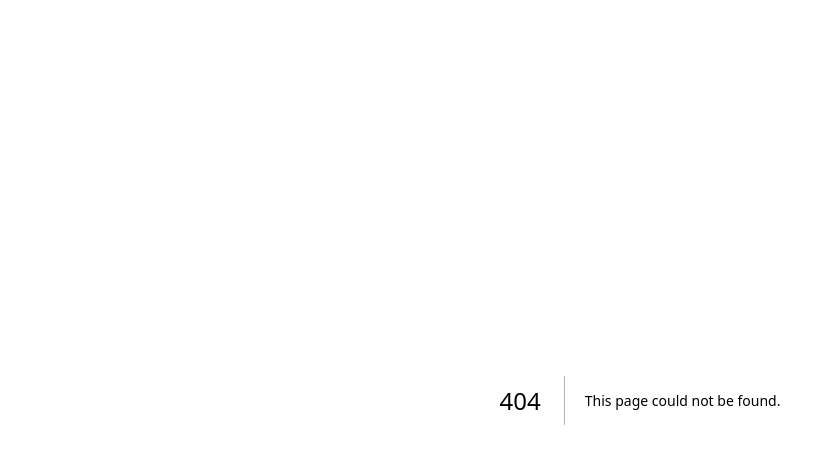
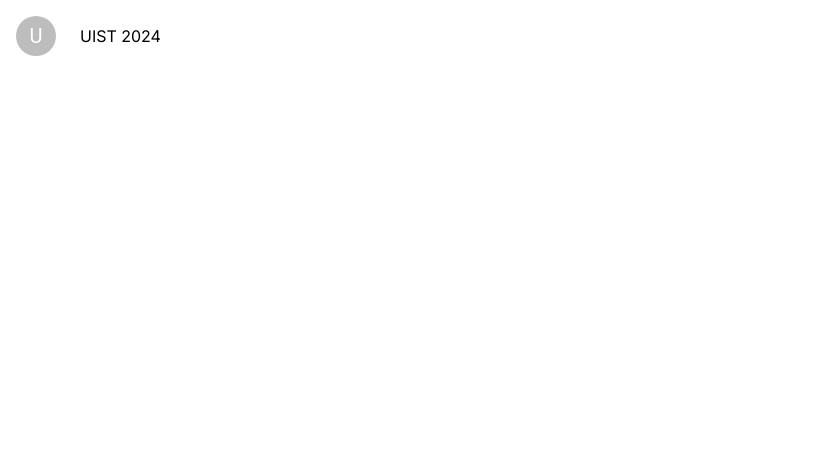
Before and after one commit to kenglwo/UIST2024, a Next.js app in the folder frontend/app/: page /login in a window 1280 px wide. Before the commit this address had no page. Shown: the top 464 px of the page, without its empty margins (0-827 px from the left). Built offline with nearby package versions, Linux system fonts and the light colour scheme.

Commit message:
:sparkles: create login page

```diff
--- /dev/null
+++ b/frontend/app/app/login/layout.tsx
@@ -0,0 +1,22 @@
+import type { Metadata } from "next";
+import { Inter } from "next/font/google";
+import "../globals.css";
+
+const inter = Inter({ subsets: ["latin"] });
+
+export const metadata: Metadata = {
+  title: "UIST2024 - login page",
+  description: "Q&A system with LLM",
+};
+
+export default function RootLayout({
+  children,
+}: Readonly<{
+  children: React.ReactNode;
+}>) {
+  return (
+    <html lang="en">
+      <body className={inter.className}>{children}</body>
+    </html>
+  );
+}
--- /dev/null
+++ b/frontend/app/app/login/page.tsx
@@ -0,0 +1,32 @@
+"use client";
+import React, { useState, useEffect } from "react";
+import Box from "@mui/material/Box";
+import Grid from "@mui/material/Grid";
+import Header from "../components/Header";
+import { UserInfo } from "../types";
+
+import styles from "./styles.module.css";
+
+export default function BasicGrid() {
+  const [userInfo, setUserInfo] = useState<UserInfo | null>(null);
+
+  useEffect(() => {
+    // TODO:  Fetch user data
+    if (userInfo !== null) return;
+
+    const userInfoTest: UserInfo = { userId: "test_user", userName: "user1" };
+    setUserInfo(userInfoTest);
+  }, [userInfo]);
+  return (
+    <Box sx={{ flexGrow: 1 }}>
+      <Grid container spacing={2}>
+        <Grid item xs={12}>
+          <Header />
+        </Grid>
+        <Grid item xs={6}>
+          <div></div>
+        </Grid>
+      </Grid>
+    </Box>
+  );
+}
```
